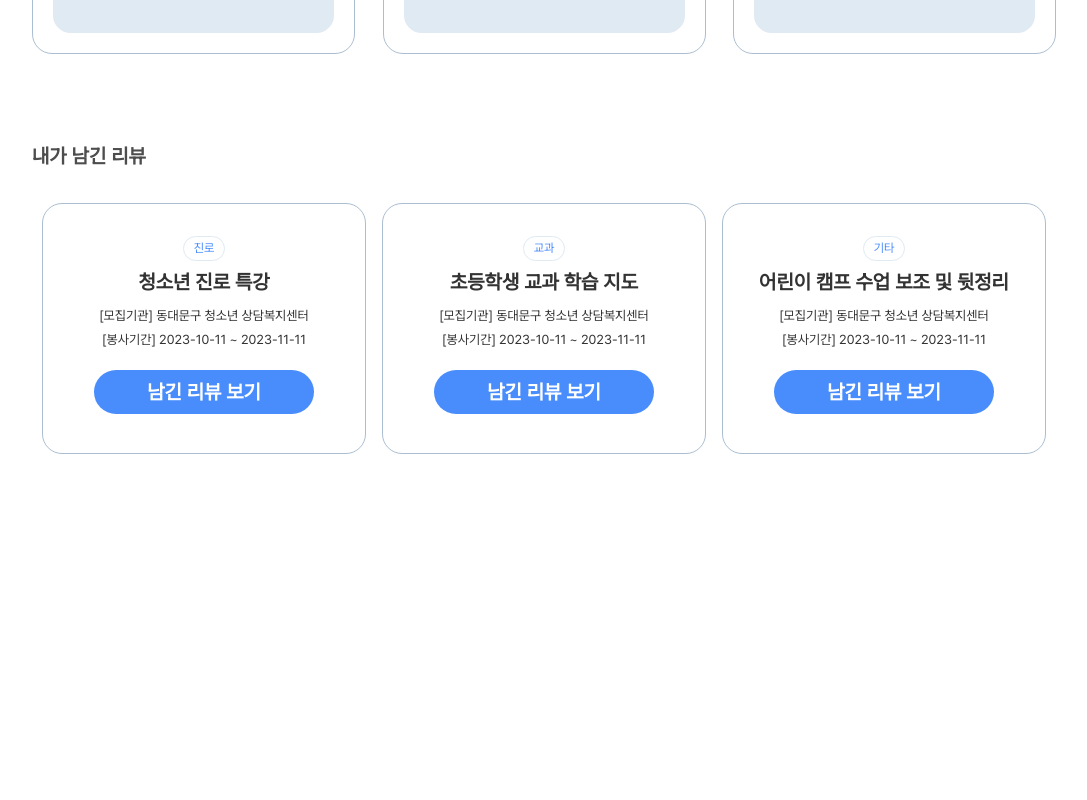
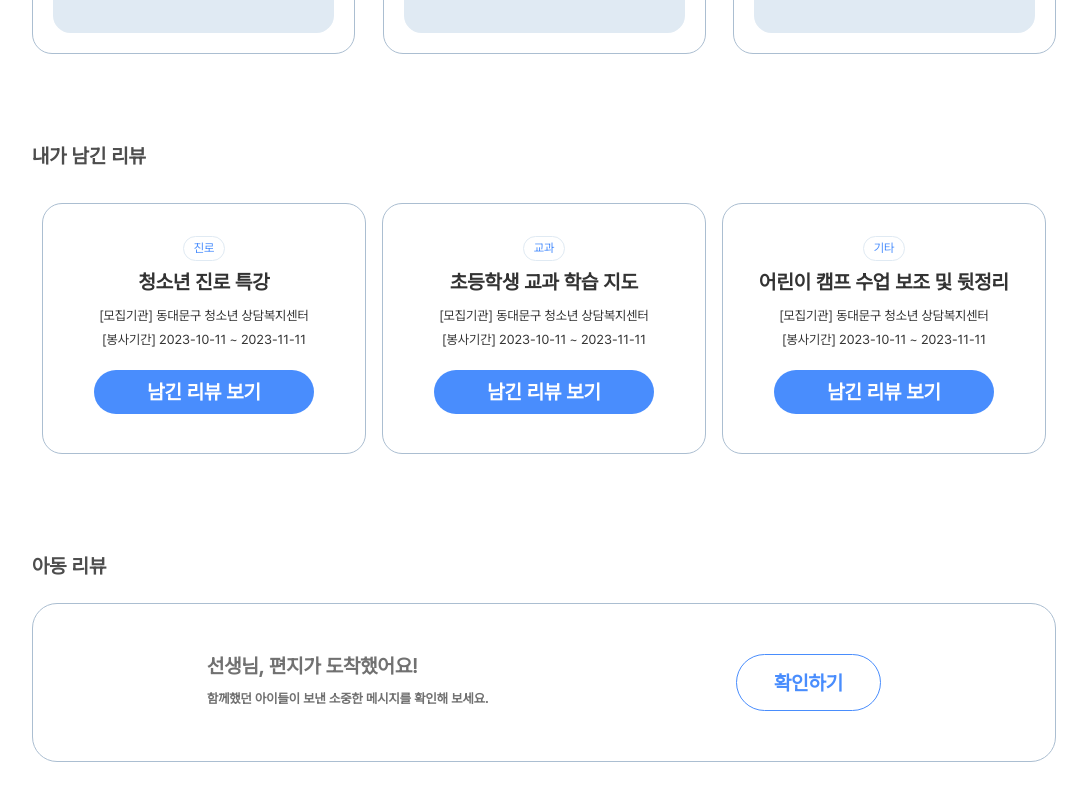
Before and after one commit to Kusitms-28th-Kukerton-E/Frontend, a React (Vite) app: page /mypage in a window 1280 px wide. Shown: the part 814-1614 px from the top of the page, without its empty margins (96-1183 px from the left). Before the commit the page ends 1318 px from the top, so only its background shows below. Built offline with nearby package versions, Linux system fonts and the light colour scheme.

Commit message:
feat: child review 추가

```diff
--- /dev/null
+++ b/src/page/mypage/childReview.tsx
@@ -0,0 +1,80 @@
+import styled from 'styled-components';
+import SubTitle from './subTitle';
+
+const ChildReview = () => {
+  return (
+    <InfoContainer>
+      {' '}
+      <SubTitle title="아동 리뷰" />
+      <ChildBox>
+        <LeftText>
+          <div>선생님, 편지가 도착했어요!</div>
+          <p>함께했던 아이들이 보낸 소중한 메시지를 확인해 보세요.</p>
+        </LeftText>
+        <RightText>확인하기</RightText>
+      </ChildBox>
+    </InfoContainer>
+  );
+};
+
+const InfoContainer = styled.div`
+  /* border: 1px solid red; */
+  width: 80%;
+  /* height: 700px; */
+  display: flex;
+  flex-direction: column;
+  margin: 30px auto;
+  padding: 50px;
+`;
+
+const ChildBox = styled.div`
+  border-radius: 50px;
+  border: 2px solid var(--Grey-blue, #abbed1);
+
+  display: flex;
+  flex-direction: row;
+  justify-content: space-around;
+  padding: 100px;
+`;
+
+const LeftText = styled.div`
+  color: var(--Grey, #717171);
+  font-family: Pretendard;
+  font-size: 40px;
+  font-style: normal;
+  font-weight: 700;
+  line-height: 120%; /* 48px */
+
+  display: flex;
+  flex-direction: column;
+  gap: 18px;
+
+  p {
+    font-size: 26px;
+  }
+`;
+
+const RightText = styled.div`
+  border-radius: 60px;
+  border: 2px solid var(--Main-color2, #498dfd);
+  background: var(--White, #fff);
+  display: flex;
+  padding: 26px 74px;
+  justify-content: center;
+  align-items: center;
+
+  //
+  color: var(--Main-color2, #498dfd);
+  text-align: center;
+
+  /* Headline 2 */
+  font-family: Pretendard;
+  font-size: 40px;
+  font-style: normal;
+  font-weight: 700;
+  line-height: 120%; /* 48px */
+
+  cursor: pointer;
+`;
+
+export default ChildReview;
--- a/src/page/mypage/index.tsx
+++ b/src/page/mypage/index.tsx
@@ -1,3 +1,4 @@
+import ChildReview from './childReview';
 import MyInfo from './myInfo';
 import Review from './review';
 import Temperature from './temperature';
@@ -8,6 +9,7 @@ const MyPage = () => {
       <MyInfo />
       <Temperature />
       <Review />
+      <ChildReview />
     </>
   );
 };
```
